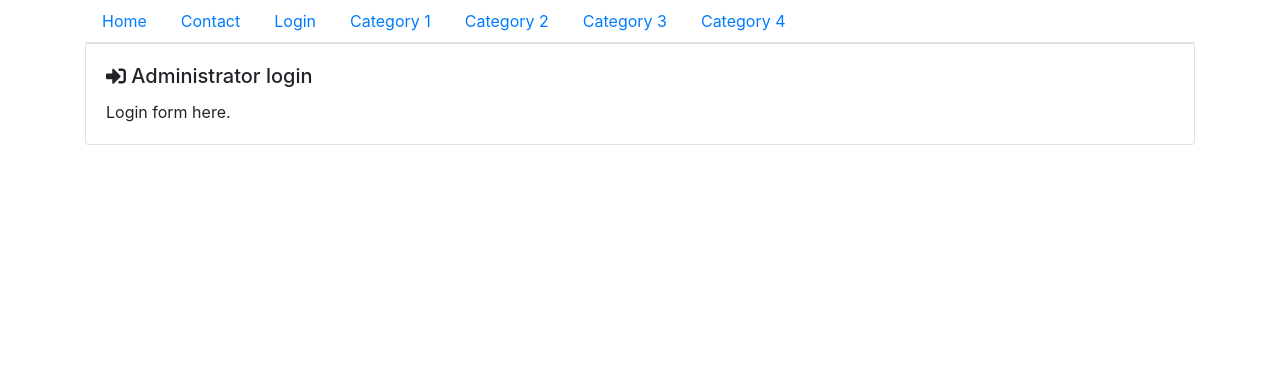
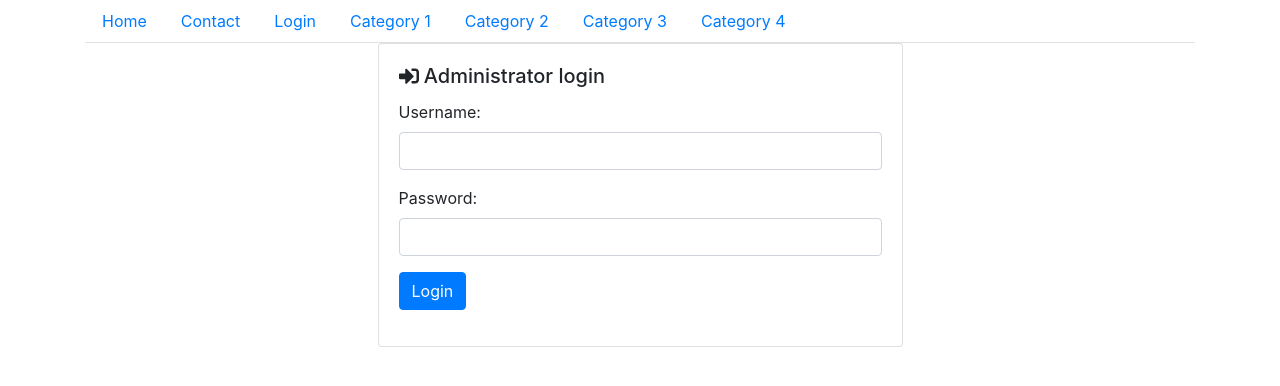
Before and after one commit to AndrijaNikic/frontend, a React (Create React App) app: page /#/administrator/login in a window 1280 px wide. Shown: the top 386 px of the page. Built offline with nearby package versions, Linux system fonts and the light colour scheme.

Commit message:
Add login mechanism

```diff
--- a/src/api/api.ts
+++ b/src/api/api.ts
@@ -30,7 +30,7 @@ export default function api(
 
 }
 
-interface ApiResponse {
+export interface ApiResponse {
     status: 'ok' | 'error' | 'login';
     data: any;
 }
@@ -90,7 +90,7 @@ function getToken(): string {
     return 'Bearer' + token;
 }
 
-function saveToken(token: string) {
+export function saveToken(token: string) {
     localStorage.setItem('api_token', token);
 }
 
@@ -99,7 +99,7 @@ function getRefreshToken(): string {
     return token + '';
 }
 
-function saveRefreshToken(token: string) {
+export function saveRefreshToken(token: string) {
     localStorage.setItem('api_refresh_token', token);
 }
 
--- a/src/components/AdministratorLoginPage/AdministratorLoginPage.tsx
+++ b/src/components/AdministratorLoginPage/AdministratorLoginPage.tsx
@@ -1,22 +1,130 @@
 import React from "react";
-import { Container, Card } from "react-bootstrap";
+import { Container, Card, Form, Button, Col, Alert } from "react-bootstrap";
 import { FontAwesomeIcon } from "@fortawesome/react-fontawesome";
 import { faSignInAlt } from "@fortawesome/free-solid-svg-icons";
+import api, { ApiResponse, saveToken, saveRefreshToken } from '../../api/api';
+import { Redirect } from "react-router-dom";
+
+interface AdministratorLoginPageState {
+    email: string;
+    password: string;
+    errorMessage: string;
+    isLoggedIn: boolean;
+}
 
 export default class AdministratorLoginPage extends React.Component {
+    state: AdministratorLoginPageState;
+
+    constructor(props: Readonly<{}>) {
+        super(props);
+
+        this.state = {
+            email: '',
+            password: '',
+            errorMessage: '',
+            isLoggedIn: false
+        }
+    }
+
+    private formInputChanged(event: React.ChangeEvent<HTMLInputElement>){
+        const newState = Object.assign(this.state, {
+            [ event.target.id ]: event.target.value
+        });
+
+        this.setState(newState);
+    }
+
+    private setErrorMessage(message: string){
+        const newState = Object.assign(this.state, {
+            errorMessage: message
+        });
+
+        this.setState(newState);
+    }
+
+    private setLoginState(isLoggedIn: boolean) {
+        const newState = Object.assign(this.state, {
+            isLoggedIn: isLoggedIn
+        });
+
+        this.setState(newState);
+    }
+
+    private doLogin() {
+        api('auth/administrator/login', 'post', {
+            username: this.state.email,
+            password: this.state.password
+        }).then((res: ApiResponse) => {
+            if (res.status === 'error') {
+                this.setErrorMessage('System error, try again.');
+                return;
+            }
+
+            if (res.status === 'ok') {
+                if ( res.data.statusCode !== undefined) {
+                    let message = '';
+                    switch (res.data.statusCode) {
+                        case -3001: message = 'Unknown username.'; break;
+                        case -3002: message = 'Bad password.'; break;
+                    }
+
+                    this.setErrorMessage(message);
+
+                    return;
+                }
+
+                saveToken(res.data.token);
+                saveRefreshToken(res.data.refreshToken);
+
+                this.setLoginState(true);
+
+            }
+
+        });
+    }
+
     render() {
+        if (this.state.isLoggedIn === true) {
+            return (
+                <Redirect to="/" />
+            );
+        }
+
         return (
             <Container>
+                <Col md={ { span: 6, offset: 3 } } >
                     <Card>
                         <Card.Body>
                             <Card.Title>
                                 <FontAwesomeIcon icon= { faSignInAlt } /> Administrator login
                             </Card.Title>
-                        <Card.Text>
-                            Login form here.
-                        </Card.Text>
+                                <Form>
+                                    <Form.Group>
+                                        <Form.Label htmlFor="email">Username: </Form.Label>
+                                        <Form.Control type="emai" id="email"
+                                        value={ this.state.email }
+                                        onChange={ event => this.formInputChanged(event as any) } />
+                                    </Form.Group>
+                                    <Form.Group>
+                                        <Form.Label htmlFor="password">Password: </Form.Label>
+                                        <Form.Control type="password" id="password"
+                                        value={ this.state.password }
+                                        onChange={ event => this.formInputChanged(event as any) } />
+                                    </Form.Group>
+                                    <Form.Group>
+                                        <Button variant="primary"
+                                                onClick={ () => this.doLogin() }>
+                                            Login
+                                        </Button>
+                                    </Form.Group>
+                                </Form>
+                                <Alert variant="danger"
+                                        className={ this.state.errorMessage ? '' : 'd-none' }>
+                                    { this.state.errorMessage }
+                                </Alert>
                         </Card.Body>
                     </Card>
+                </Col>
             </Container>
         );
     }
```
Lines whose indentation alone changed are shown as unchanged.
